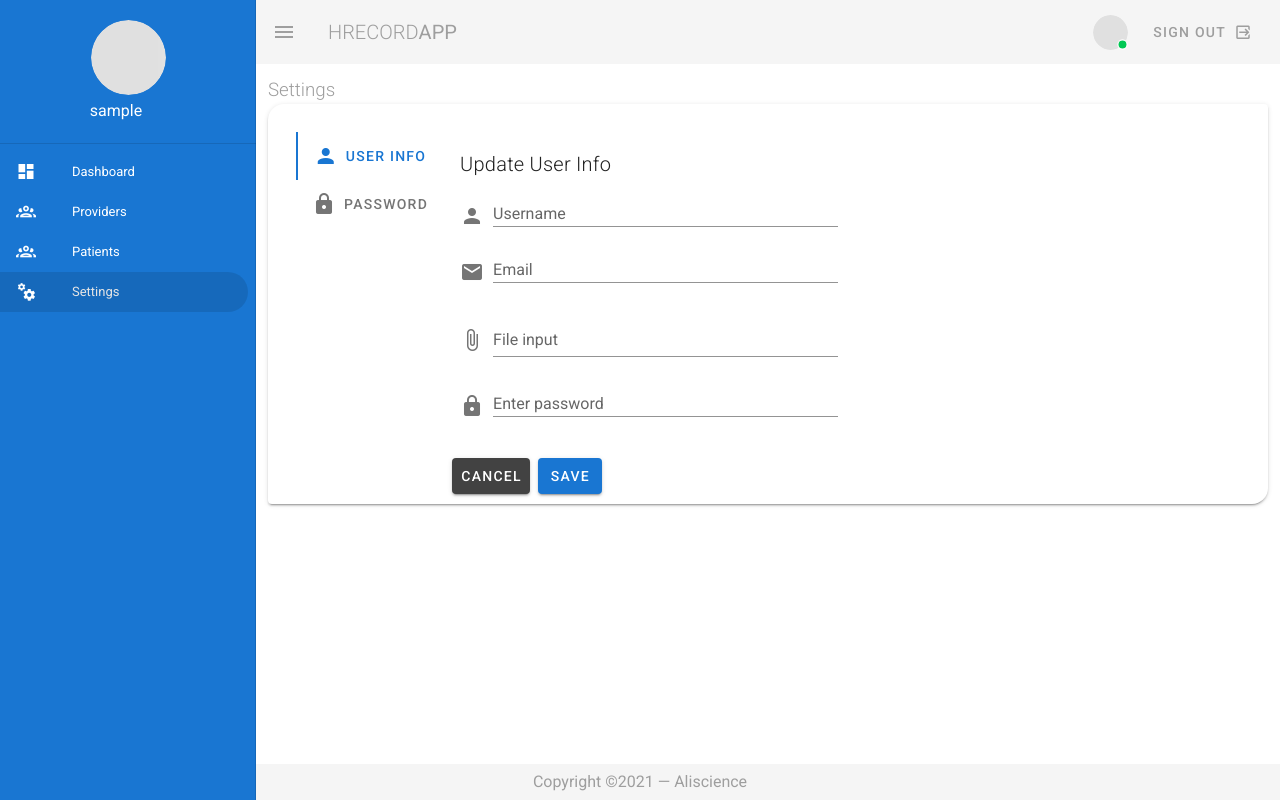
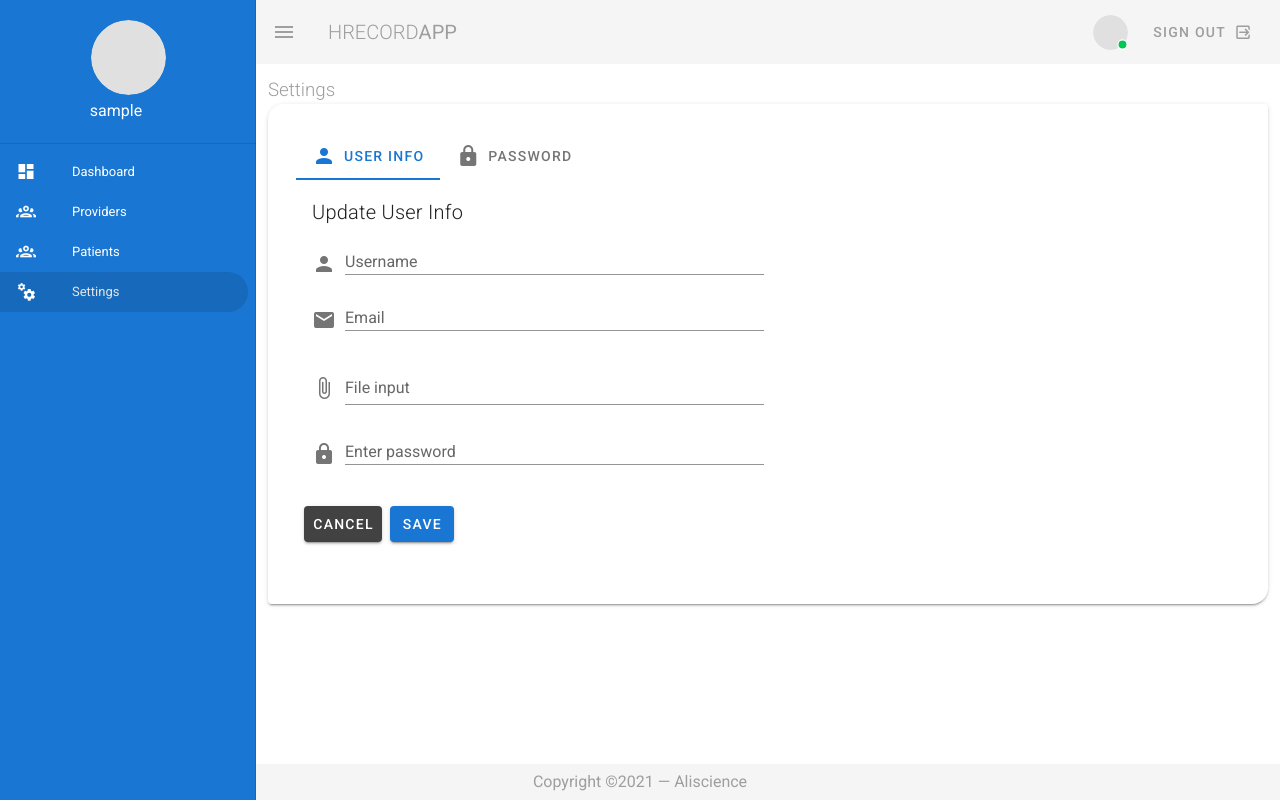
Before and after one commit to Bright-Phiri/Patient-Health-Record-Client, a Vue app: page /settings in a window 1280 px wide. Built offline with nearby package versions, Linux system fonts and the light colour scheme; sample sign-in values are in the browser's storage; what vue-sweetalert2 would draw is missing.

Commit message:
updated settings ui

```diff
--- a/src/views/Settings.vue
+++ b/src/views/Settings.vue
@@ -3,10 +3,10 @@
     <h3 class="subheading grey--text font-weight-light">Settings</h3>
     <v-row>
       <v-col cols="12">
-        <v-card shaped height="400">
+        <v-card shaped height="500">
           <v-card-text>
             <v-container fluid>
-              <v-tabs vertical>
+              <v-tabs>
                 <v-tab>
                   <v-icon left> mdi-account </v-icon>
                   User Info
```
